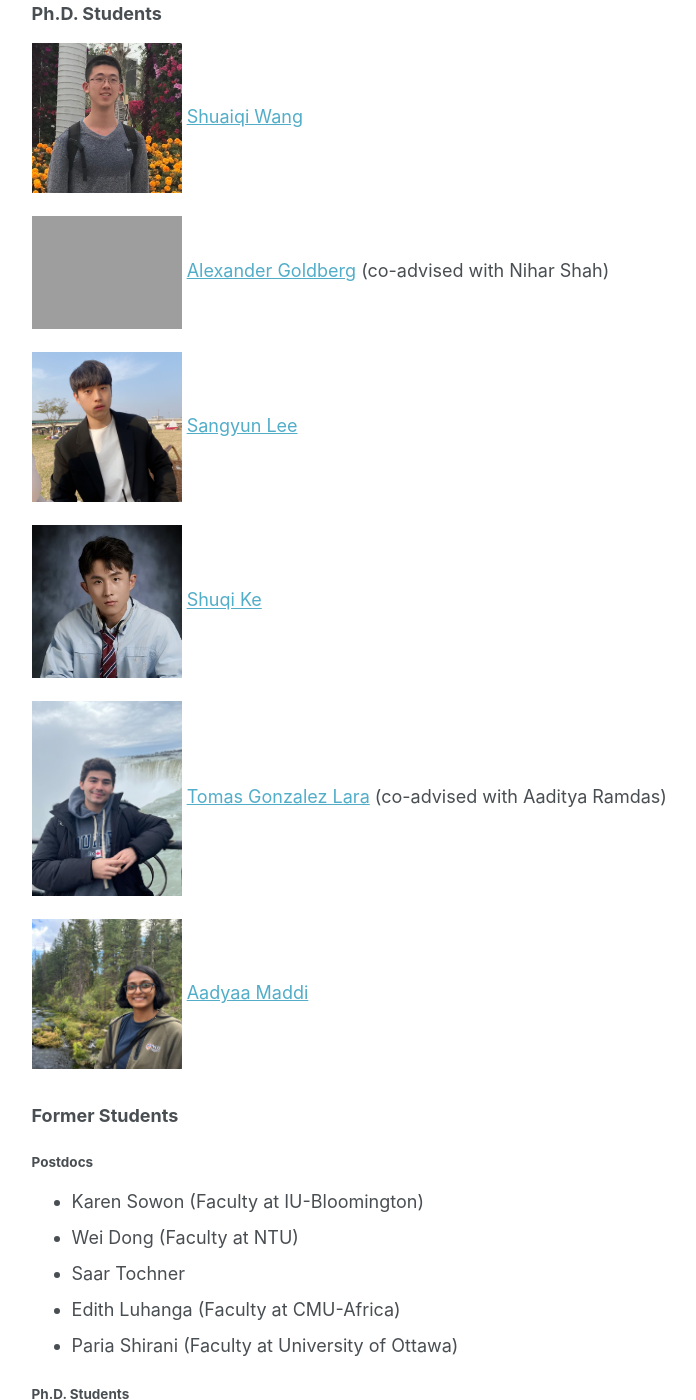
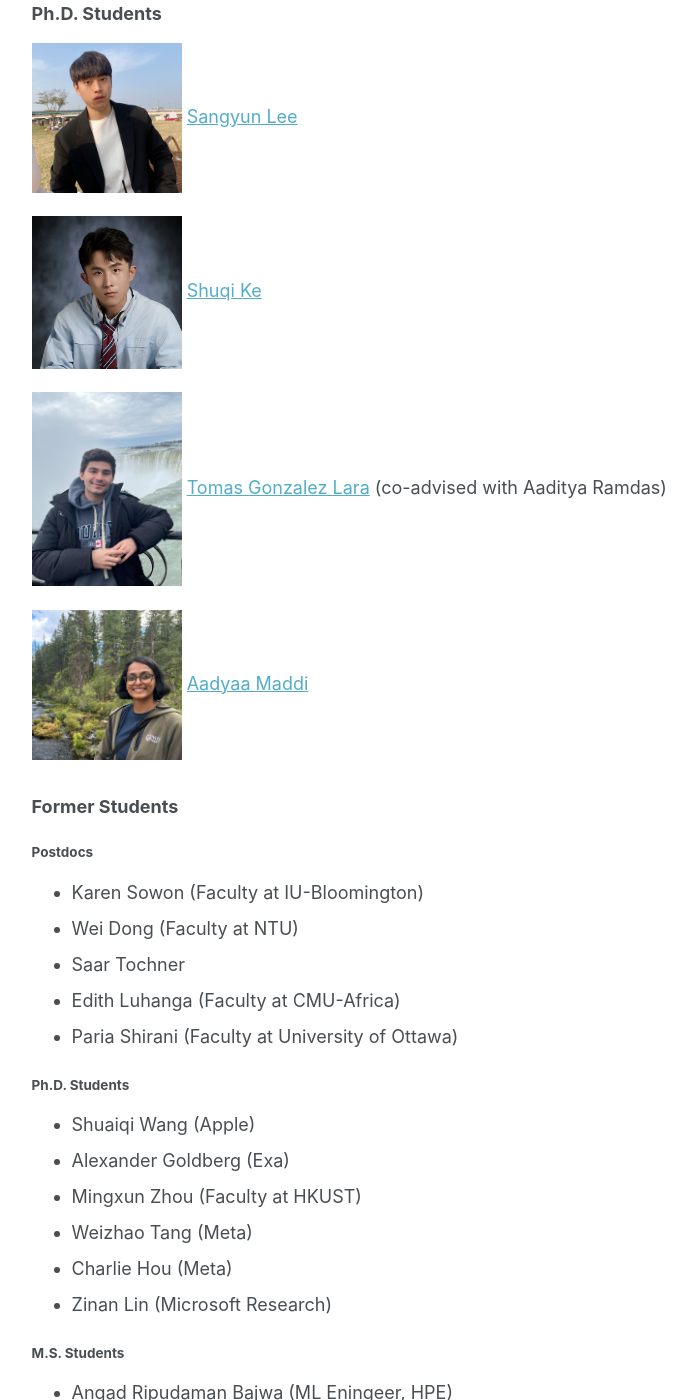
Before and after one commit to gfanti/gfanti.github.io, a Jekyll site: the page built from _pages/team.md, in a window 1280 px wide and 1400 px high, scrolled down 224 px. Shown: the whole window, without its empty margins (250-946 px from the left). Built offline with Jekyll 4.4.1, drawn with Linux system fonts in a browser that asks for light colours.

Commit message:
updated students

```diff
--- a/_pages/team.md
+++ b/_pages/team.md
@@ -15,11 +15,7 @@ I am fortunate to work with an incredibly talented and creative group of student
 
 
 ### Ph.D. Students
-<img src="{{site.url}}/images/students/shuaiqi.jpeg" width="150px"> <a href="">Shuaiqi Wang</a>
-
 <!-- <img src="{{site.url}}/images/students/mingxun.jpg" width="150px"> <a href="https://wuwuz.github.io/">Mingxun Zhou</a> (co-advised with Elaine Shi) -->
-
-<img src="{{site.url}}/images/students/akgoldberg.png" width="150px"> <a href="https://akgoldberg.github.io/">Alexander Goldberg</a> (co-advised with Nihar Shah)
 
 <img src="{{site.url}}/images/students/sangyun.jpeg" width="150px"> <a href="https://sangyun884.github.io/about/">Sangyun Lee</a>
 
@@ -53,6 +49,8 @@ I am fortunate to work with an incredibly talented and creative group of student
 * Paria Shirani (Faculty at University of Ottawa)
 
 #### Ph.D. Students
+* Shuaiqi Wang (Apple)
+* Alexander Goldberg (Exa)
 * Mingxun Zhou (Faculty at HKUST)
 * Weizhao Tang (Meta)
 * Charlie Hou (Meta)
```
Also changed, not shown: _pages/service.md (+2 -0 lines), _pages/teaching.md (+1 -0 lines), images/old-students/charlie.jpg (renamed from images/students/charlie.jpg), images/old-students/karen.jpeg (renamed from images/students/karen.jpeg), images/old-students/mingxun.jpg (renamed from images/students/mingxun.jpg), images/old-students/saar.jpg (renamed from images/students/saar.jpg), images/old-students/shuaiqi.jpeg (renamed from images/students/shuaiqi.jpeg), images/old-students/wei.jpeg (renamed from images/students/wei.jpeg), images/old-students/weizhao.png (renamed from images/students/weizhao.png), images/old-students/xinyi.jpeg (renamed from images/students/xinyi.jpeg), images/old-students/zinan.jpg (renamed from images/students/zinan.jpg), 2 other files.
